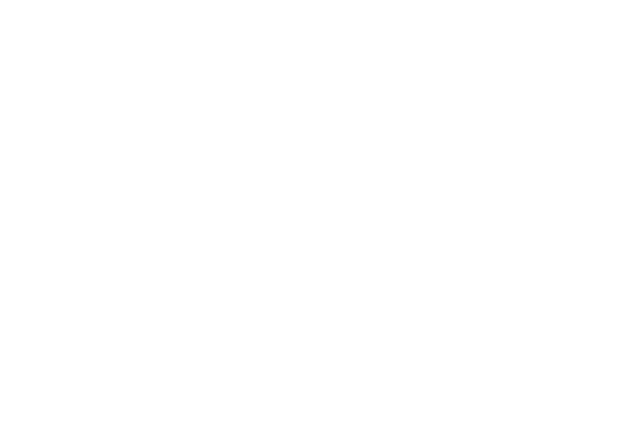
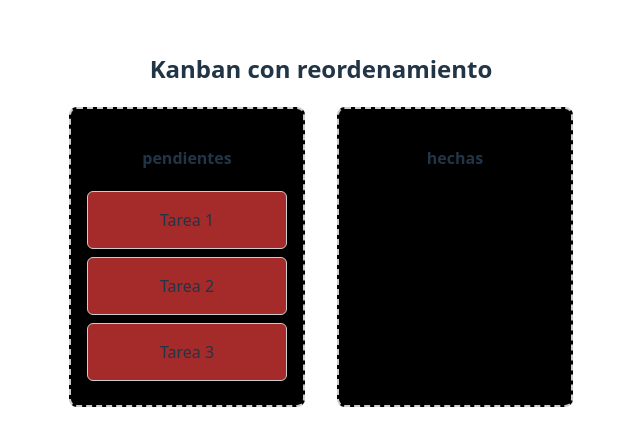
Before and after one commit to Oscar-Mesa/learning-dnd-kit, a React (Vite) app: page /Ejemplo4 in a window 1280 px wide. Before the commit this address had no page. Shown: the part 181-626 px from the top of the page, without its empty margins (319-959 px from the left). Built offline with nearby package versions, Linux system fonts and the light colour scheme.

Commit message:
Reordenamiento dentro del kanban  con sortable

```diff
--- a/package.json
+++ b/package.json
@@ -11,6 +11,7 @@
   },
   "dependencies": {
     "@dnd-kit/core": "^6.3.1",
+    "@dnd-kit/sortable": "^10.0.0",
     "react": "^19.1.0",
     "react-dom": "^19.1.0",
     "react-router-dom": "^7.6.0"
--- a/src/App.tsx
+++ b/src/App.tsx
@@ -11,6 +11,7 @@ function App() {
             <li><a href="/Ejemplo1">Drag & Drop Básico</a></li>
             <li><a href="/Ejemplo2">Persistencia de posición</a></li>
             <li><a href="/Ejemplo3">Columnas kanban y cambio de lugar</a></li>
+            <li><a href="/Ejemplo4">Reordenamiento dentro de kanban</a></li>
           </ul>
         </nav>
       </header>
--- /dev/null
+++ b/src/examples/Ejemplo4/App.tsx
@@ -0,0 +1,114 @@
+import { useState } from "react";
+import {
+  DndContext,
+  closestCenter,
+} from "@dnd-kit/core";
+import {
+  arrayMove,
+  SortableContext,
+  verticalListSortingStrategy,
+} from "@dnd-kit/sortable";
+
+import type { DragEndEvent } from "@dnd-kit/core";
+import DroppableColumn from "./DroppableColumn";
+import type { Task, Columns, ColumnKey } from "./types";
+
+const initialTasks: Task[] = [
+  { id: "1", content: "Tarea 1" },
+  { id: "2", content: "Tarea 2" },
+  { id: "3", content: "Tarea 3" },
+];
+
+export default function App() {
+  const [columns, setColumns] = useState<Columns>({
+    pendientes: initialTasks,
+    hechas: [],
+  });
+  // Esta función es el manejador del evento onDragEnd de dnd-kit,
+  // y se ejecuta cuando el usuario suelta un ítem después de arrastrarlo.
+  function handleDragEnd(event: DragEndEvent) { // DragEndEvent es el tipo del evento que dnd-kit proporciona cuando termina el arrastre.
+  //Contiene información clave como:
+  // active: el ítem que estaba siendo arrastrado.
+  // over: el ítem (o área) sobre el que se soltó el elemento.
+  const { active, over } = event;
+
+  // !over Si no hay nada debajo cuando se suelta
+  // (por ejemplo, si el ítem se soltó fuera de cualquier zona droppable),
+  // Entonces no se debe hacer nada.
+  if (!over || active.id === over.id) return;
+
+  const sourceColumn = Object.keys(columns).find((col) =>
+    columns[col as ColumnKey].some((item) => item.id === active.id)
+  ) as ColumnKey;
+
+  // Determinar si soltaste sobre una columna o sobre una tarjeta
+  let destinationColumn: ColumnKey | null = null;
+
+  if (columns[over.id as ColumnKey]) {
+    // es una columna vacía (id es 'hechas' o 'pendientes')
+    destinationColumn = over.id as ColumnKey;
+  } else {
+    // es una tarjeta
+    destinationColumn = Object.keys(columns).find((col) =>
+      columns[col as ColumnKey].some((item) => item.id === over.id)
+    ) as ColumnKey;
+  }
+
+  if (!sourceColumn || !destinationColumn) return;
+
+  const sourceItems = [...columns[sourceColumn]];
+  const destinationItems = [...columns[destinationColumn]];
+
+  const draggedItemIndex = sourceItems.findIndex((item) => item.id === active.id);
+  const draggedItem = sourceItems[draggedItemIndex];
+
+  if (sourceColumn === destinationColumn) {
+    // reordenar dentro de la misma columna
+    const overIndex = destinationItems.findIndex((item) => item.id === over.id);
+    setColumns((prev) => ({
+      ...prev,
+      [sourceColumn]: arrayMove(sourceItems, draggedItemIndex, overIndex),
+    }));
+  } else {
+    // mover entre columnas
+    sourceItems.splice(draggedItemIndex, 1);
+
+    const overIndex = over.id in columns
+      ? 0 // si se soltó sobre una columna vacía
+      : destinationItems.findIndex((item) => item.id === over.id);
+
+    destinationItems.splice(overIndex, 0, draggedItem);
+
+    setColumns((prev) => ({
+      ...prev,
+      [sourceColumn]: sourceItems,
+      [destinationColumn]: destinationItems,
+    }));
+  }
+}
+
+
+  return (
+    <DndContext
+      collisionDetection={closestCenter}
+      onDragEnd={handleDragEnd}
+    >
+      <h2 style={{ textAlign: "center" }}>Kanban con reordenamiento</h2>
+      <div style={{ display: "flex", gap: "2rem", justifyContent: "center" }}>
+        {Object.entries(columns).map(([columnId, items]) => (
+          <SortableContext
+            key={columnId}
+            items={items.map((task) => task.id)} // Necesita los ids
+            strategy={verticalListSortingStrategy}
+          >
+            <DroppableColumn
+              id={columnId as ColumnKey}
+              title={columnId}
+              items={items}
+            />
+          </SortableContext>
+        ))}
+      </div>
+    </DndContext>
+  );
+}
--- /dev/null
+++ b/src/examples/Ejemplo4/DraggableItem.tsx
@@ -0,0 +1,34 @@
+import { useSortable } from "@dnd-kit/sortable";
+import { CSS } from "@dnd-kit/utilities";
+
+interface Props {
+  id: string;
+  content: string;
+}
+
+export default function DraggableItem({ id, content }: Props) {
+  const {
+    attributes,
+    listeners,
+    setNodeRef,
+    transform,
+    transition,
+  } = useSortable({ id });
+
+  const style: React.CSSProperties = {
+    transform: CSS.Transform.toString(transform), // posición visual
+    transition, // suaviza ese movimiento automáticamente
+    padding: "1rem",
+    background: "brown",
+    border: "1px solid #ccc",
+    borderRadius: "6px",
+    marginBottom: "0.5rem",
+    cursor: "grab",
+  };
+
+  return (
+    <div ref={setNodeRef} style={style} {...attributes} {...listeners}>
+      {content}
+    </div>
+  );
+}
--- /dev/null
+++ b/src/examples/Ejemplo4/DroppableColumn.tsx
@@ -0,0 +1,34 @@
+import { useDroppable } from "@dnd-kit/core";
+import DraggableItem from "./DraggableItem";
+import type { Task, ColumnKey } from "./types";
+
+interface Props {
+  id: ColumnKey;
+  title: string;
+  items: Task[];
+}
+
+export default function DroppableColumn({ id, title, items }: Props) {
+  const { setNodeRef, isOver } = useDroppable({ id });
+
+  return (
+    <div
+      ref={setNodeRef}
+      style={{
+        backgroundColor: isOver ? "green" : "black",
+        padding: "1rem",
+        minWidth: "200px",
+        border: "2px dashed #ccc",
+        borderRadius: "8px",
+      }}
+    >
+      <h4>{title}</h4>
+       {/* recorrer el array de tareas y renderizar cada una
+       con el componente DraggableItem
+       y pasarle las props id y content */}
+      {items.map((task) => (
+        <DraggableItem key={task.id} id={task.id} content={task.content} />
+      ))}
+    </div>
+  );
+}
--- /dev/null
+++ b/src/examples/Ejemplo4/types.ts
@@ -0,0 +1,14 @@
+// los elementos disponibles de ColumnKey son para las columnas
+// "pendientes" y "hechas", que son las que se usan en el componente DroppableColumn
+export type ColumnKey = 'pendientes' | 'hechas';
+
+// Task es la estructura de una tarea
+export interface Task {
+  id: string;
+  content: string;
+}
+
+// Cada clave (key) es uno de los valores del tipo ColumnKey ("pendientes" o "hechas")
+export type Columns = {
+  [key in ColumnKey]: Task[]; // Y su valor es un arreglo de Task
+};
--- a/src/main.tsx
+++ b/src/main.tsx
@@ -10,6 +10,7 @@ import './index.css'
 import Ejemplo1 from './examples/Ejemplo1/App'
 import Ejemplo2 from './examples/Ejemplo2/App'
 import Ejemplo3 from './examples/Ejemplo3/App'
+import Ejemplo4 from './examples/Ejemplo4/App'
 
 ReactDOM.createRoot(document.getElementById('root')!).render(
   <React.StrictMode>
@@ -19,6 +20,7 @@ ReactDOM.createRoot(document.getElementById('root')!).render(
         <Route path="/Ejemplo1" element={<Ejemplo1 />} />
         <Route path="/Ejemplo2" element={<Ejemplo2 />} />
         <Route path="/Ejemplo3" element={<Ejemplo3 />} />
+        <Route path="/Ejemplo4" element={<Ejemplo4 />} />
       </Routes>
     </BrowserRouter>
   </React.StrictMode>
```
Also changed, not shown: 1 other file (tests, documents, lock files or other folders).
